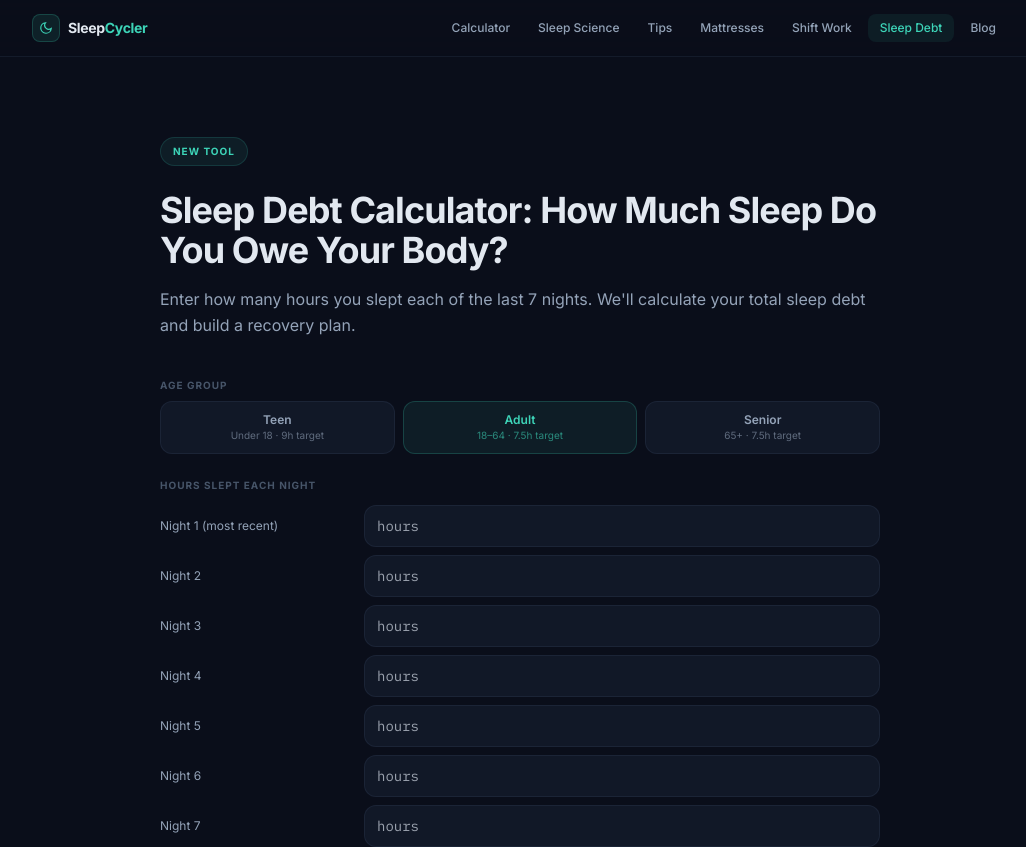
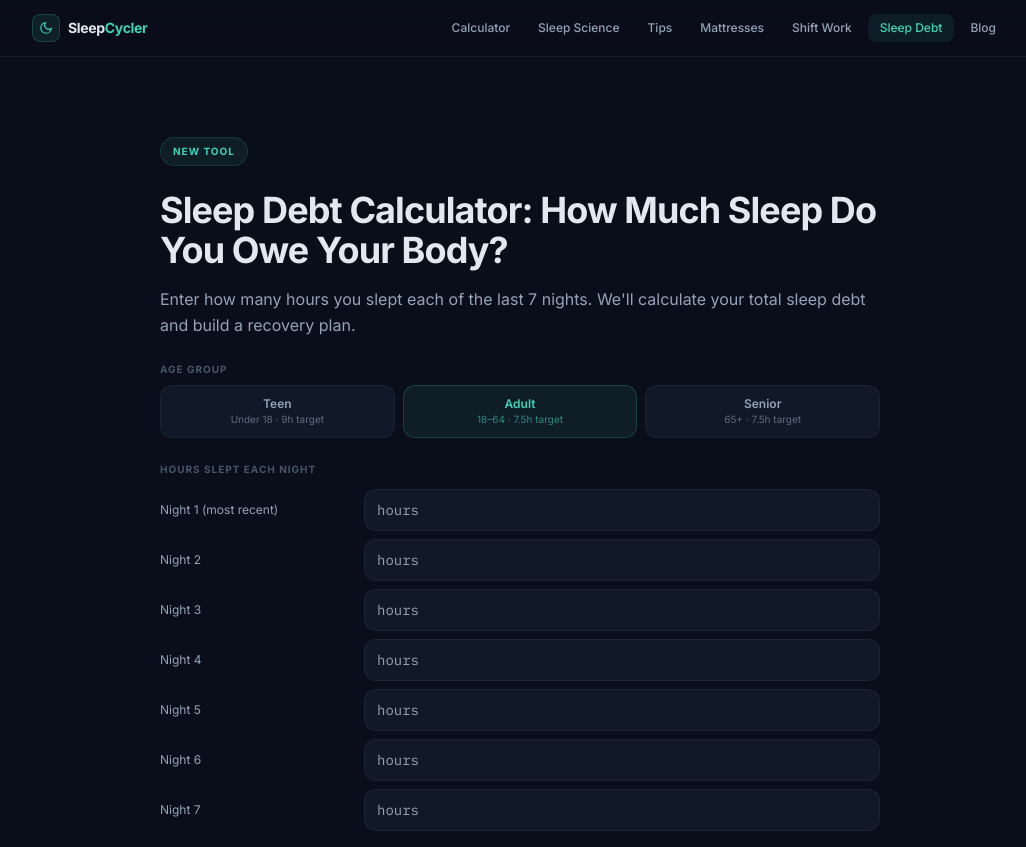
Before and after one commit to James-Hill-864/sleep-calculator, a React (Vite) app: page /sleep-debt-calculator in a window 1280 px wide. Shown: the top 847 px of the page, without its empty margins (120-1146 px from the left). Built offline with nearby package versions, Linux system fonts and the light colour scheme.

Commit message:
Tighten spacing between calculator form and content on Sleep Debt page

```diff
--- a/src/pages/SleepDebt.jsx
+++ b/src/pages/SleepDebt.jsx
@@ -70,7 +70,7 @@ export default function SleepDebt() {
       </Helmet>
 
       <main className="max-w-3xl mx-auto px-4 sm:px-6 py-12 sm:py-20">
-        <header className="mb-10">
+        <header className="mb-6">
           <div className="inline-flex items-center gap-2 px-3 py-1.5 rounded-full bg-sleep-accent-dim border border-sleep-accent/15 mb-6">
             <span className="text-[10px] font-bold text-sleep-accent uppercase tracking-widest">New Tool</span>
           </div>
@@ -83,7 +83,7 @@ export default function SleepDebt() {
         </header>
 
         {/* Calculator Form */}
-        <section className="space-y-6 mb-10">
+        <section className="space-y-6 mb-4">
           {/* Age group */}
           <div>
             <label className="block text-[10px] font-bold text-sleep-faint uppercase tracking-widest mb-2">
```
